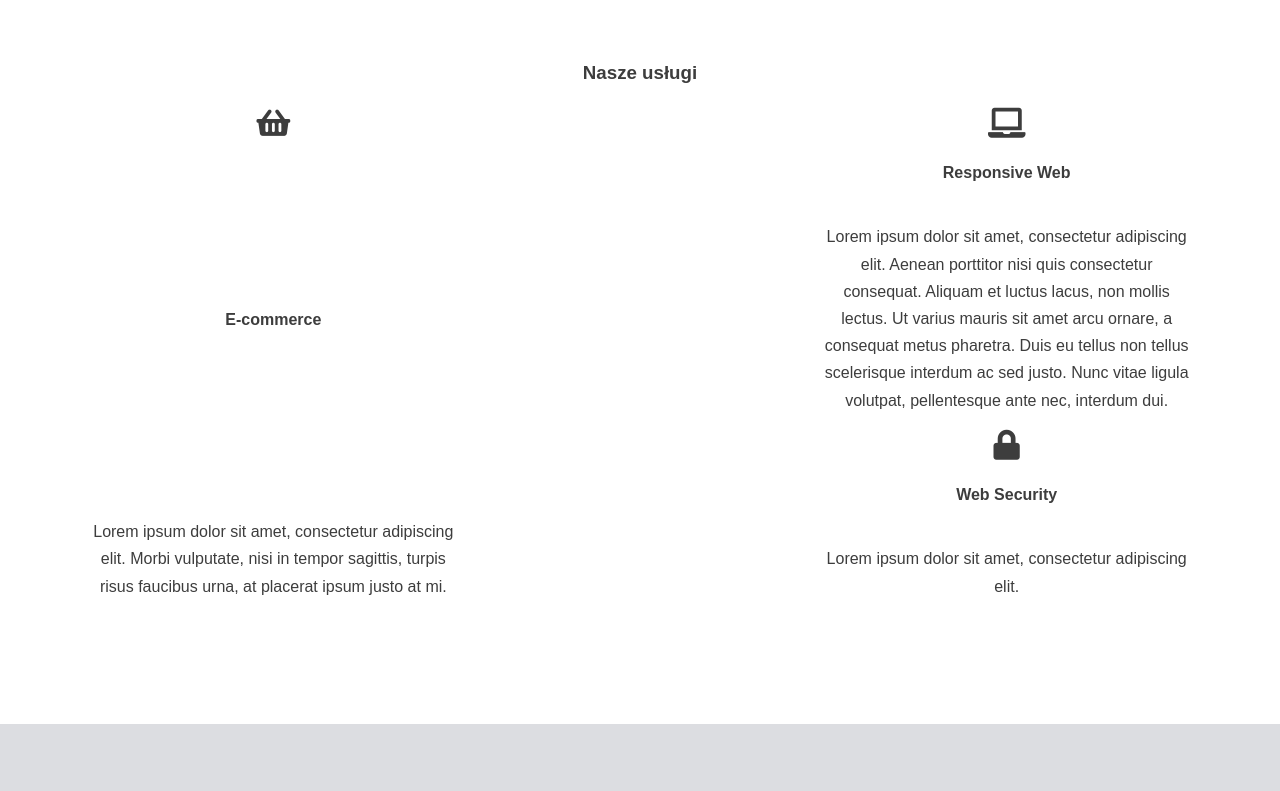
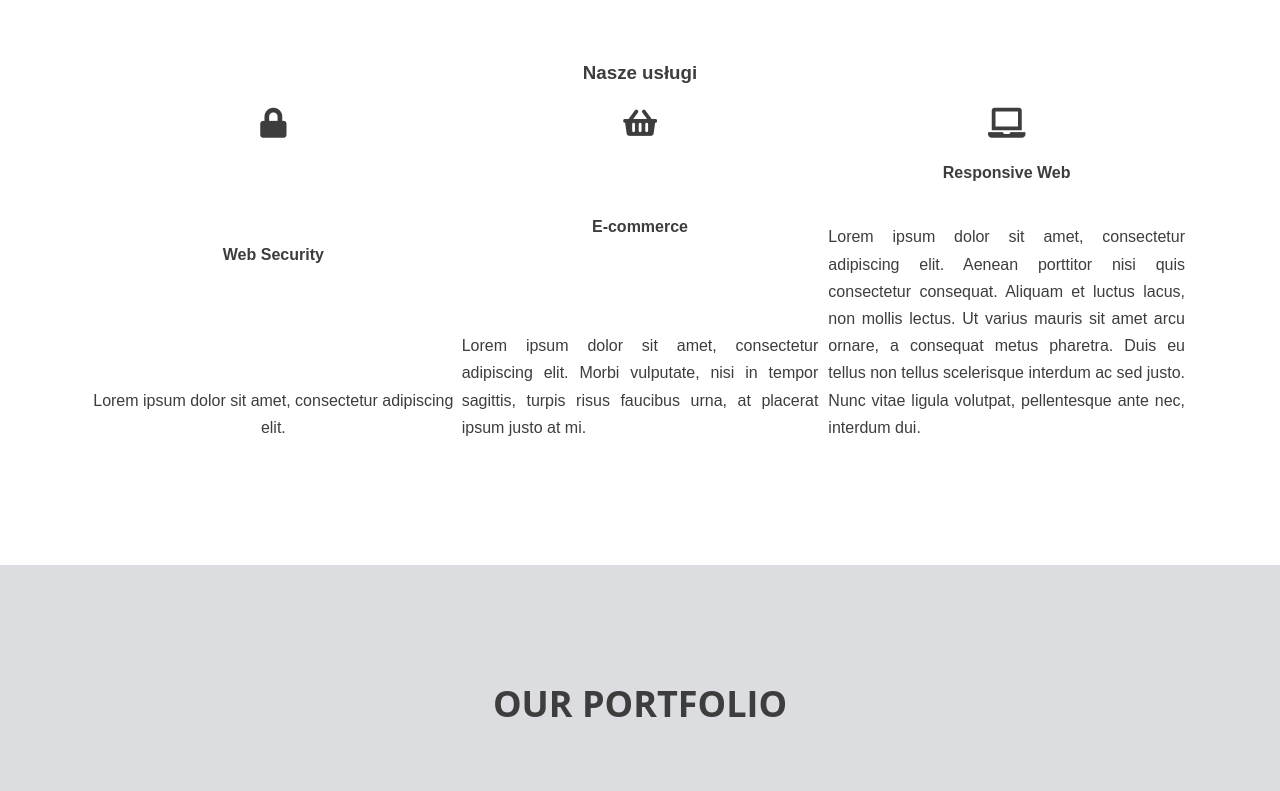
Before and after one commit to Kubakie/landing-page, a website: page index.html in a window 1280 px wide. Shown: the part 972-1763 px from the top of the page. Drawn offline with Linux system fonts and the light colour scheme.

Commit message:
Fix css code for text

```diff
--- a/index.html
+++ b/index.html
@@ -23,31 +23,25 @@
             <h1 class="section-title">services</h1>
             <h3 class="section-subtitle">Nasze usługi</h3>
             <div class="wrapper">
+                 <div class="box-websec">
+                        <i class="fas fa-lock"></i>
+                        <h4>Web Security</h4>
+                        <p>Lorem ipsum dolor sit amet, consectetur adipiscing elit.</p>
+                 </div>
                 <div class="box-ecom">
                     <i class="fas fa-shopping-basket"></i>
                     <h4>E-commerce</h4>
-                    <p>Lorem ipsum dolor sit amet, consectetur adipiscing elit. Morbi vulputate, nisi in tempor sagittis, turpis risus faucibus urna, at placerat ipsum justo at mi.</p>
-
-
+                    <p class="textbox">Lorem ipsum dolor sit amet, consectetur adipiscing elit. Morbi vulputate, nisi in tempor sagittis, turpis risus faucibus urna, at placerat ipsum justo at mi.
+                    </p>
                 </div>
                 <div class="box-resweb">
                     <i class="fas fa-laptop"></i>
                     <h4>Responsive Web</h4>
-                    <p>Lorem ipsum dolor sit amet, consectetur adipiscing elit. Aenean porttitor nisi quis consectetur consequat. Aliquam et luctus lacus, non mollis lectus. Ut varius mauris sit amet arcu ornare, a consequat metus pharetra. Duis eu tellus non tellus scelerisque interdum ac sed justo. Nunc vitae ligula volutpat, pellentesque ante nec, interdum dui.</p>
-                    <div class="box-websec">
-                        <i class="fas fa-lock"></i>
-                        <h4>Web Security</h4>
-                        <p>Lorem ipsum dolor sit amet, consectetur adipiscing elit.</p>
-
-                    </div>
-
+                    <p class="textbox">Lorem ipsum dolor sit amet, consectetur adipiscing elit. Aenean porttitor nisi quis consectetur consequat. Aliquam et luctus lacus, non mollis lectus. Ut varius mauris sit amet arcu ornare, a consequat metus pharetra. Duis eu tellus non tellus scelerisque interdum ac sed justo. Nunc vitae ligula volutpat, pellentesque ante nec, interdum dui.</p>
 
                 </div>
-
-
             </div>
         </div>
-
     </section>
     <section class="portfolio">
         <h1 class="section-title">our portfolio</h1>
@@ -66,7 +60,6 @@
                 <div class="pic">
                     <img src="https://cdn.pixabay.com/photo/2018/10/19/21/01/dog-3759590_1280.jpg" alt="">
                     <h3>Clever Poster</h3>
-
                 </div>
                 <div class="pic">
                     <img src="https://images.pexels.com/photos/1021876/pexels-photo-1021876.jpeg?auto=compress&ampcs=tinysrgb&ampdpr=2&amph=650&ampw=940" alt="">
@@ -80,12 +73,9 @@
                     <img src="https://cdn.pixabay.com/photo/2016/10/01/08/22/fire-1707042_1280.jpg" alt="">
                     <h3>Burned Logo</h3>
                 </div>
-
             </div>
 
-
         </div>
-
     </section>
     <footer class="page-footer">
         <div class="container">
@@ -95,15 +85,8 @@
                 <li><a href="#"><i class="fab fa-facebook-f"></i></a></li>
                 <li> <a href="#"><i class="fab fa-pinterest-p"></i></a></li>
                 <li><a href="#"><i class="fab fa-google-plus-g"></i></a></li>
-
-
-
             </ul>
-
         </div>
-
     </footer>
-
 </body>
-
 </html>
--- a/sass/style.scss
+++ b/sass/style.scss
@@ -140,9 +140,15 @@ section {
     background: #f0f0f0;
 }
 
-/*Skills*/
+/*Services*/
 [class^="skill-"] {
     position: relative;
+
+}
+.textbox {
+    text-align: justify;
+    word-wrap: break-word;
+    padding: 0 5px 0;
 
 }
 
```
Also changed, not shown: css/style.css, 1 other file.
